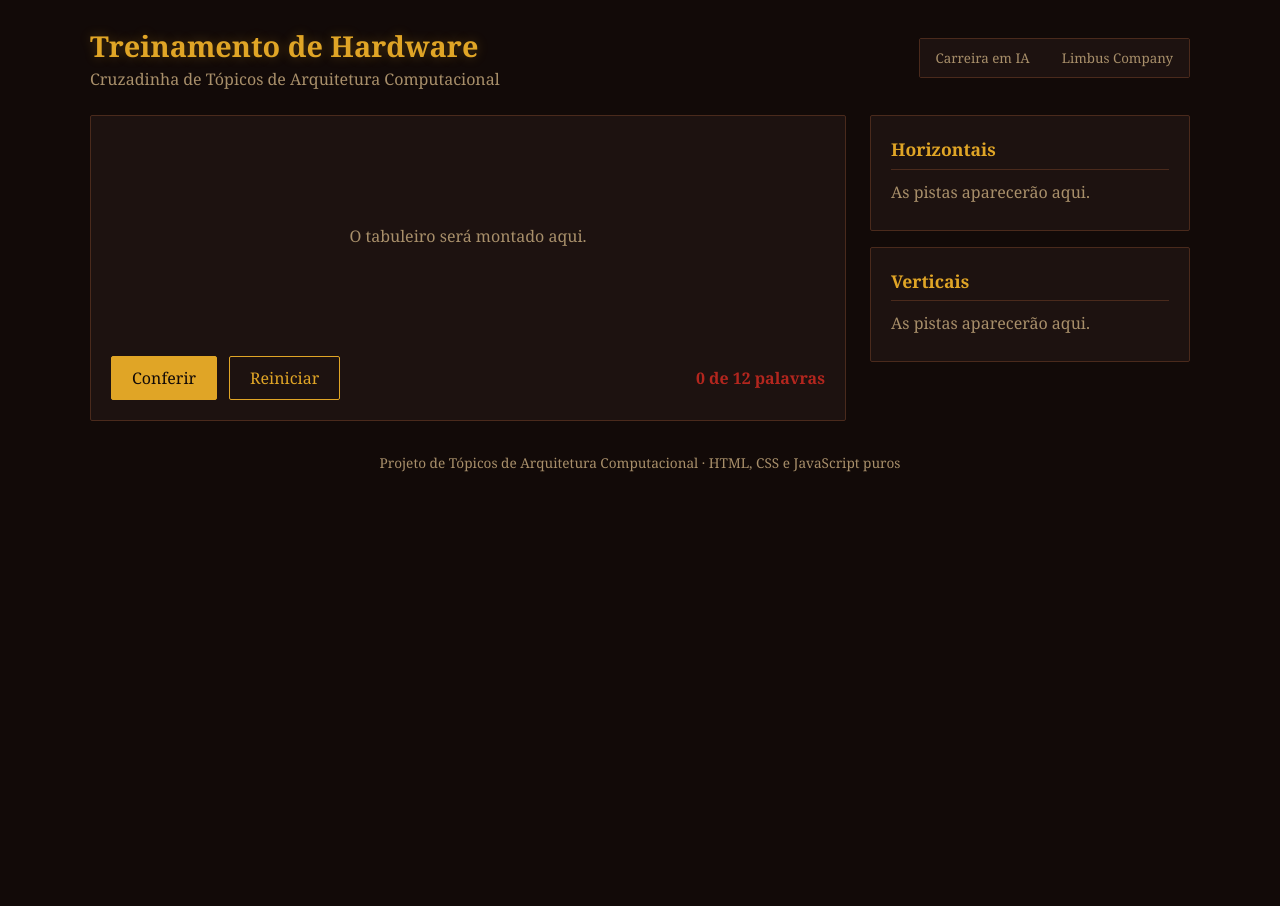
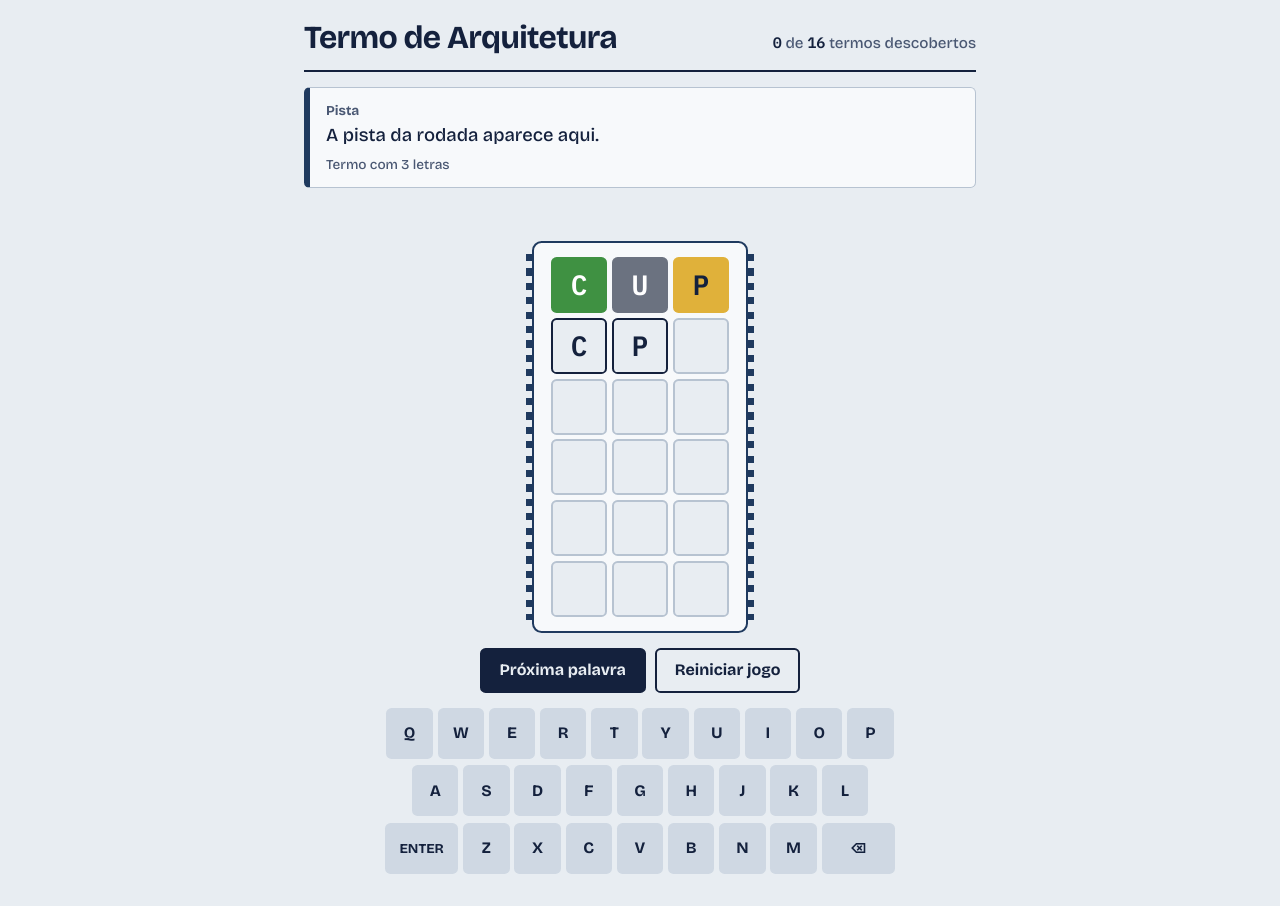
Before and after one commit to Leandro-TechDev/arqcomp-cruzadinha, a plain HTML site: page index.html in a window 1280 px wide. Before the commit the page ends 800 px from the top, so only its background shows below. Drawn offline with nearby package versions, Linux system fonts and the light colour scheme.

Commit message:
feat: adiciona a estrutura do novo estilo de jogo

```diff
--- a/index.html
+++ b/index.html
@@ -2,61 +2,91 @@
 <html lang="pt-BR">
 <head>
   <meta charset="UTF-8">
-  <meta name="viewport" content="width=device-width, initial-scale=1.0">
-  <title>Cruzadinha de Arquitetura Computacional</title>
+  <meta name="viewport" content="width=device-width, initial-scale=1">
+  <title>Termo de Arquitetura</title>
+  <link rel="preconnect" href="https://fonts.googleapis.com">
+  <link rel="preconnect" href="https://fonts.gstatic.com" crossorigin>
+  <link href="https://fonts.googleapis.com/css2?family=Bricolage+Grotesque:wght@500;700&family=IBM+Plex+Mono:wght@500;600&display=swap" rel="stylesheet">
   <link rel="stylesheet" href="style.css">
 </head>
-<body data-theme="limbus">
+<body>
+  <main class="game">
 
-  <header class="topo">
-    <div class="topo__texto">
-      <h1 id="titulo-tema">Treinamento de Hardware</h1>
-      <p id="subtitulo-tema">Cruzadinha de Tópicos de Arquitetura Computacional</p>
-    </div>
+    <header class="topbar">
+      <h1 class="title">Termo de Arquitetura</h1>
+      <p class="score" id="score" aria-live="polite">
+        <span id="score-found">0</span> de <span id="score-total">16</span> termos descobertos
+      </p>
+    </header>
 
-    <div class="seletor-tema" role="group" aria-label="Escolher tema">
-      <button type="button" class="seletor-tema__botao" data-tema="ia">Carreira em IA</button>
-      <button type="button" class="seletor-tema__botao" data-tema="limbus">Limbus Company</button>
-    </div>
-  </header>
+    <section class="clue" aria-labelledby="clue-label">
+      <h2 class="clue__label" id="clue-label">Pista</h2>
+      <p class="clue__text" id="clue-text">A pista da rodada aparece aqui.</p>
+      <p class="clue__meta" id="clue-meta">Termo com <span id="word-length">3</span> letras</p>
+    </section>
 
-  <main class="jogo">
-
-    <section class="tabuleiro-area" aria-label="Tabuleiro da cruzadinha">
-      <!-- A grade será gerada pelo JavaScript em etapa futura -->
-      <div id="tabuleiro" class="tabuleiro">
-        <p class="tabuleiro__aviso">O tabuleiro será montado aqui.</p>
-      </div>
-
-      <div class="controles">
-        <button type="button" id="btn-conferir" class="botao botao--principal">Conferir</button>
-        <button type="button" id="btn-reiniciar" class="botao botao--secundario">Reiniciar</button>
-        <p id="contador" class="contador">0 de 12 palavras</p>
+    <p class="message" id="message" role="status" aria-live="polite"></p>
+    <section class="board-wrap" aria-label="Tabuleiro de tentativas">
+      <div class="board" id="board" style="--cols: 3;">
+        <div class="row">
+          <div class="tile correct">C</div>
+          <div class="tile absent">U</div>
+          <div class="tile present">P</div>
+        </div>
+        <div class="row">
+          <div class="tile filled">C</div>
+          <div class="tile filled">P</div>
+          <div class="tile"></div>
+        </div>
+        <div class="row"><div class="tile"></div><div class="tile"></div><div class="tile"></div></div>
+        <div class="row"><div class="tile"></div><div class="tile"></div><div class="tile"></div></div>
+        <div class="row"><div class="tile"></div><div class="tile"></div><div class="tile"></div></div>
+        <div class="row"><div class="tile"></div><div class="tile"></div><div class="tile"></div></div>
       </div>
     </section>
 
-    <aside class="pistas" aria-label="Pistas">
-      <div class="pistas__bloco">
-        <h2>Horizontais</h2>
-        <ol id="pistas-horizontais" class="pistas__lista">
-          <li class="pistas__vazio">As pistas aparecerão aqui.</li>
-        </ol>
+    <div class="actions">
+      <button type="button" class="btn btn--primary" id="btn-next">Próxima palavra</button>
+      <button type="button" class="btn" id="btn-restart">Reiniciar jogo</button>
+    </div>
+
+    <section class="keyboard" id="keyboard" aria-label="Teclado virtual">
+      <div class="keyboard__row">
+        <button type="button" class="key" data-key="Q">Q</button>
+        <button type="button" class="key" data-key="W">W</button>
+        <button type="button" class="key" data-key="E">E</button>
+        <button type="button" class="key" data-key="R">R</button>
+        <button type="button" class="key" data-key="T">T</button>
+        <button type="button" class="key" data-key="Y">Y</button>
+        <button type="button" class="key" data-key="U">U</button>
+        <button type="button" class="key" data-key="I">I</button>
+        <button type="button" class="key" data-key="O">O</button>
+        <button type="button" class="key" data-key="P">P</button>
       </div>
-
-      <div class="pistas__bloco">
-        <h2>Verticais</h2>
-        <ol id="pistas-verticais" class="pistas__lista">
-          <li class="pistas__vazio">As pistas aparecerão aqui.</li>
-        </ol>
+      <div class="keyboard__row">
+        <button type="button" class="key" data-key="A">A</button>
+        <button type="button" class="key" data-key="S">S</button>
+        <button type="button" class="key" data-key="D">D</button>
+        <button type="button" class="key" data-key="F">F</button>
+        <button type="button" class="key" data-key="G">G</button>
+        <button type="button" class="key" data-key="H">H</button>
+        <button type="button" class="key" data-key="J">J</button>
+        <button type="button" class="key" data-key="K">K</button>
+        <button type="button" class="key" data-key="L">L</button>
       </div>
-    </aside>
+      <div class="keyboard__row">
+        <button type="button" class="key key--wide" data-key="ENTER">Enter</button>
+        <button type="button" class="key" data-key="Z">Z</button>
+        <button type="button" class="key" data-key="X">X</button>
+        <button type="button" class="key" data-key="C">C</button>
+        <button type="button" class="key" data-key="V">V</button>
+        <button type="button" class="key" data-key="B">B</button>
+        <button type="button" class="key" data-key="N">N</button>
+        <button type="button" class="key" data-key="M">M</button>
+        <button type="button" class="key key--wide" data-key="BACKSPACE" aria-label="Apagar">⌫</button>
+      </div>
+    </section>
 
   </main>
-
-  <footer class="rodape">
-    <p>Projeto de Tópicos de Arquitetura Computacional · HTML, CSS e JavaScript puros</p>
-  </footer>
-
-  <script src="script.js"></script>
 </body>
 </html>
--- a/style.css
+++ b/style.css
@@ -1,271 +1,312 @@
-/* ========== Temas (variáveis) ========== */
-:root,
-body[data-theme="ia"] {
-  --fundo: #0b1020;
-  --superficie: #141b34;
-  --borda: #2a3563;
-  --texto: #e6ecff;
-  --texto-suave: #8f9bc7;
-  --destaque: #00e5ff;
-  --destaque-2: #a855f7;
-  --celula-fundo: #0f1630;
-  --celula-bloqueada: transparent;
-  --acerto: #22c55e;
-  --erro: #ef4444;
-  --fonte-titulo: "Courier New", monospace;
-  --fonte-corpo: "Segoe UI", Arial, sans-serif;
-  --raio: 8px;
-  --brilho: 0 0 12px rgba(0, 229, 255, 0.35);
+:root {
+  --paper: #e8edf2;
+  --surface: #f7f9fb;
+  --ink: #14213d;
+  --ink-soft: #4a5873;
+  --chip: #1f3a5f;
+  --line: #b7c3d1;
+  --correct: #3f9142;
+  --present: #e0b13a;
+  --absent: #6b7280;
+  --font-ui: "Bricolage Grotesque", system-ui, -apple-system, "Segoe UI", sans-serif;
+  --font-tile: "IBM Plex Mono", ui-monospace, "Courier New", monospace;
+  --game-width: 44rem;
+  --gap: 0.3rem;
+  --radius: 0.35rem;
 }
 
-body[data-theme="limbus"] {
-  --fundo: #120a08;
-  --superficie: #1d1210;
-  --borda: #4a2a1c;
-  --texto: #f1e3c6;
-  --texto-suave: #a88f6a;
-  --destaque: #e0a526;
-  --destaque-2: #b3261e;
-  --celula-fundo: #251712;
-  --celula-bloqueada: transparent;
-  --acerto: #7fb069;
-  --erro: #d62828;
-  --fonte-titulo: Georgia, "Times New Roman", serif;
-  --fonte-corpo: Georgia, "Times New Roman", serif;
-  --raio: 2px;
-  --brilho: 0 0 12px rgba(224, 165, 38, 0.3);
+*,
+*::before,
+*::after {
+  box-sizing: border-box;
 }
 
-/* ========== Base ========== */
-* {
-  box-sizing: border-box;
-  margin: 0;
-  padding: 0;
+html {
+  -webkit-text-size-adjust: 100%;
 }
 
 body {
+  margin: 0;
   min-height: 100vh;
-  background: var(--fundo);
-  color: var(--texto);
-  font-family: var(--fonte-corpo);
-  line-height: 1.5;
-  padding: 24px;
-  transition: background 0.3s, color 0.3s;
+  background: var(--paper);
+  color: var(--ink);
+  font-family: var(--font-ui);
+  line-height: 1.4;
 }
 
-h1, h2 {
-  font-family: var(--fonte-titulo);
-  color: var(--destaque);
+button {
+  font: inherit;
+  color: inherit;
 }
 
-/* ========== Topo ========== */
-.topo {
-  max-width: 1100px;
-  margin: 0 auto 24px;
+:focus-visible {
+  outline: 3px solid var(--chip);
+  outline-offset: 2px;
+}
+
+.game {
+  width: min(100%, var(--game-width));
+  margin: 0 auto;
+  padding: 1rem 1rem 2rem;
+  display: flex;
+  flex-direction: column;
+  align-items: center;
+  gap: 0.9rem;
+}
+
+.topbar {
+  width: 100%;
   display: flex;
   flex-wrap: wrap;
+  align-items: baseline;
   justify-content: space-between;
-  align-items: center;
-  gap: 16px;
+  gap: 0.25rem 1rem;
+  padding-bottom: 0.6rem;
+  border-bottom: 2px solid var(--ink);
 }
 
-.topo h1 {
-  font-size: 1.8rem;
-  text-shadow: var(--brilho);
+.title {
+  margin: 0;
+  font-size: clamp(1.4rem, 5vw, 2rem);
+  font-weight: 700;
+  letter-spacing: -0.02em;
 }
 
-.topo__texto p {
-  color: var(--texto-suave);
+.score {
+  margin: 0;
+  font-size: 0.95rem;
+  color: var(--ink-soft);
 }
 
-.seletor-tema {
-  display: flex;
-  border: 1px solid var(--borda);
-  border-radius: var(--raio);
-  overflow: hidden;
+.score span {
+  font-family: var(--font-tile);
+  font-weight: 600;
+  color: var(--ink);
 }
 
-.seletor-tema__botao {
-  background: var(--superficie);
-  color: var(--texto-suave);
-  border: none;
-  padding: 10px 16px;
-  cursor: pointer;
-  font-family: inherit;
+.clue {
+  width: 100%;
+  padding: 0.8rem 1rem;
+  background: var(--surface);
+  border: 1px solid var(--line);
+  border-left: 6px solid var(--chip);
+  border-radius: var(--radius);
 }
 
-.seletor-tema__botao:hover {
-  color: var(--texto);
+.clue__label {
+  margin: 0 0 0.2rem;
+  font-size: 0.85rem;
+  font-weight: 700;
+  color: var(--ink-soft);
 }
 
-/* ========== Layout principal ========== */
-.jogo {
-  max-width: 1100px;
-  margin: 0 auto;
-  display: grid;
-  grid-template-columns: 1fr 320px;
-  gap: 24px;
-  align-items: start;
+.clue__text {
+  margin: 0;
+  font-size: clamp(1rem, 3.2vw, 1.15rem);
+  font-weight: 500;
 }
 
-.tabuleiro-area,
-.pistas__bloco {
-  background: var(--superficie);
-  border: 1px solid var(--borda);
-  border-radius: var(--raio);
-  padding: 20px;
+.clue__meta {
+  margin: 0.4rem 0 0;
+  font-size: 0.85rem;
+  color: var(--ink-soft);
 }
 
-.tabuleiro-area {
-  overflow-x: auto;
+.message {
+  min-height: 1.5rem;
+  margin: 0;
+  font-weight: 700;
+  text-align: center;
 }
 
-/* ========== Tabuleiro ========== */
-.tabuleiro {
-  display: grid;
-  gap: 2px;
-  justify-content: center;
-  min-height: 200px;
+.message--error {
+  color: #a32424;
 }
 
-.tabuleiro__aviso {
-  color: var(--texto-suave);
-  text-align: center;
-  align-self: center;
+.message--success {
+  color: var(--correct);
 }
 
-/* Estilos das células (usados quando o JS gerar a grade) */
-.celula {
+.board-wrap {
+  --pin: repeating-linear-gradient(
+    to bottom,
+    var(--chip) 0 0.45rem,
+    transparent 0.45rem 0.9rem
+  );
   position: relative;
-  width: 36px;
-  height: 36px;
+  padding: 0.9rem 1.1rem;
+  background: var(--surface);
+  border: 2px solid var(--chip);
+  border-radius: 0.6rem;
 }
 
-.celula--vazia {
-  background: var(--celula-bloqueada);
+.board-wrap::before,
+.board-wrap::after {
+  content: "";
+  position: absolute;
+  top: 0.7rem;
+  bottom: 0.7rem;
+  width: 0.5rem;
+  background: var(--pin);
 }
 
-.celula__numero {
-  position: absolute;
-  top: 1px;
-  left: 3px;
-  font-size: 0.6rem;
-  color: var(--texto-suave);
-  pointer-events: none;
+.board-wrap::before {
+  left: -0.5rem;
 }
 
-.celula__input {
-  width: 100%;
-  height: 100%;
-  background: var(--celula-fundo);
-  color: var(--texto);
-  border: 1px solid var(--borda);
-  border-radius: var(--raio);
-  text-align: center;
-  text-transform: uppercase;
-  font-size: 1.1rem;
-  font-weight: bold;
-  font-family: var(--fonte-titulo);
+.board-wrap::after {
+  right: -0.5rem;
 }
 
-.celula__input:focus {
-  outline: none;
-  border-color: var(--destaque);
-  box-shadow: var(--brilho);
+.board {
+  --cols: 5;
+  --tile: min(
+    3.5rem,
+    calc((min(100vw, var(--game-width)) - 5.5rem - (var(--cols) - 1) * var(--gap)) / var(--cols))
+  );
+  display: grid;
+  gap: var(--gap);
 }
 
-.celula__input--certa {
-  border-color: var(--acerto);
-  color: var(--acerto);
+.row {
+  display: grid;
+  grid-template-columns: repeat(var(--cols), var(--tile));
+  gap: var(--gap);
 }
 
-.celula__input--errada {
-  border-color: var(--erro);
-  color: var(--erro);
+.tile {
+  width: var(--tile);
+  height: var(--tile);
+  display: grid;
+  place-items: center;
+  font-family: var(--font-tile);
+  font-weight: 600;
+  font-size: calc(var(--tile) * 0.5);
+  text-transform: uppercase;
+  background: var(--paper);
+  border: 2px solid var(--line);
+  border-radius: var(--radius);
+  user-select: none;
 }
 
-/* ========== Controles ========== */
-.controles {
+.tile.filled {
+  border-color: var(--ink);
+}
+
+.tile.correct,
+.tile.present,
+.tile.absent {
+  color: #fff;
+  border-color: transparent;
+}
+
+.tile.correct { background: var(--correct); }
+.tile.present { background: var(--present); color: var(--ink); }
+.tile.absent  { background: var(--absent); }
+
+
+
+/* ---------- Botões de ação ---------- */
+
+.actions {
   display: flex;
   flex-wrap: wrap;
-  align-items: center;
-  gap: 12px;
-  margin-top: 20px;
+  justify-content: center;
+  gap: 0.6rem;
 }
 
-.botao {
-  padding: 10px 20px;
-  border-radius: var(--raio);
-  border: 1px solid var(--destaque);
-  font-family: var(--fonte-titulo);
-  font-size: 1rem;
+.btn {
+  padding: 0.6rem 1.1rem;
+  font-weight: 700;
+  background: transparent;
+  border: 2px solid var(--ink);
+  border-radius: var(--radius);
   cursor: pointer;
-  transition: transform 0.1s, box-shadow 0.2s;
+  transition: background-color 0.15s, color 0.15s;
 }
 
-.botao:hover {
-  transform: translateY(-1px);
-  box-shadow: var(--brilho);
+.btn:hover {
+  background: var(--ink);
+  color: var(--paper);
 }
 
-.botao--principal {
-  background: var(--destaque);
-  color: var(--fundo);
+.btn--primary {
+  background: var(--ink);
+  color: var(--paper);
 }
 
-.botao--secundario {
-  background: transparent;
-  color: var(--destaque);
+.btn--primary:hover {
+  background: var(--chip);
+  border-color: var(--chip);
 }
 
-.contador {
-  margin-left: auto;
-  font-family: var(--fonte-titulo);
-  color: var(--destaque-2);
-  font-weight: bold;
+.btn:disabled {
+  opacity: 0.45;
+  cursor: not-allowed;
 }
 
-/* ========== Pistas ========== */
-.pistas {
+/* ---------- Teclado virtual ---------- */
+
+.keyboard {
+  width: 100%;
   display: flex;
   flex-direction: column;
-  gap: 16px;
+  gap: 0.4rem;
 }
 
-.pistas__bloco h2 {
-  font-size: 1.1rem;
-  margin-bottom: 10px;
-  border-bottom: 1px solid var(--borda);
-  padding-bottom: 6px;
+.keyboard__row {
+  display: flex;
+  justify-content: center;
+  gap: 0.3rem;
 }
 
-.pistas__lista {
-  padding-left: 22px;
-  color: var(--texto);
+.key {
+  flex: 1 1 0;
+  max-width: 2.9rem;
+  height: 3.2rem;
+  padding: 0;
+  font-weight: 700;
+  font-size: 1rem;
+  text-transform: uppercase;
+  background: #cfd8e3;
+  border: 0;
+  border-radius: var(--radius);
+  cursor: pointer;
+  touch-action: manipulation;
+  transition: background-color 0.15s;
 }
 
-.pistas__lista li {
-  margin-bottom: 6px;
+.key:hover {
+  background: #bcc8d6;
 }
 
-.pistas__vazio {
-  color: var(--texto-suave);
-  list-style: none;
-  margin-left: -22px;
-}
-
-/* ========== Rodapé ========== */
-.rodape {
-  max-width: 1100px;
-  margin: 32px auto 0;
-  text-align: center;
-  color: var(--texto-suave);
+.key--wide {
+  flex: 1.6 1 0;
+  max-width: 4.6rem;
   font-size: 0.85rem;
 }
 
-/* ========== Responsivo ========== */
-@media (max-width: 800px) {
-  .jogo {
-    grid-template-columns: 1fr;
+.key.correct { background: var(--correct); color: #fff; }
+.key.present { background: var(--present); color: var(--ink); }
+.key.absent  { background: var(--absent); color: #fff; }
+
+/* ---------- Telas pequenas ---------- */
+
+@media (max-width: 30rem) {
+  .game {
+    padding: 0.75rem 0.5rem 1.5rem;
+  }
+
+  .board-wrap {
+    padding: 0.7rem 0.6rem;
+  }
+
+  .key {
+    height: 2.9rem;
+    font-size: 0.9rem;
+  }
+
+  .key--wide {
+    font-size: 0.7rem;
   }
 }
```
